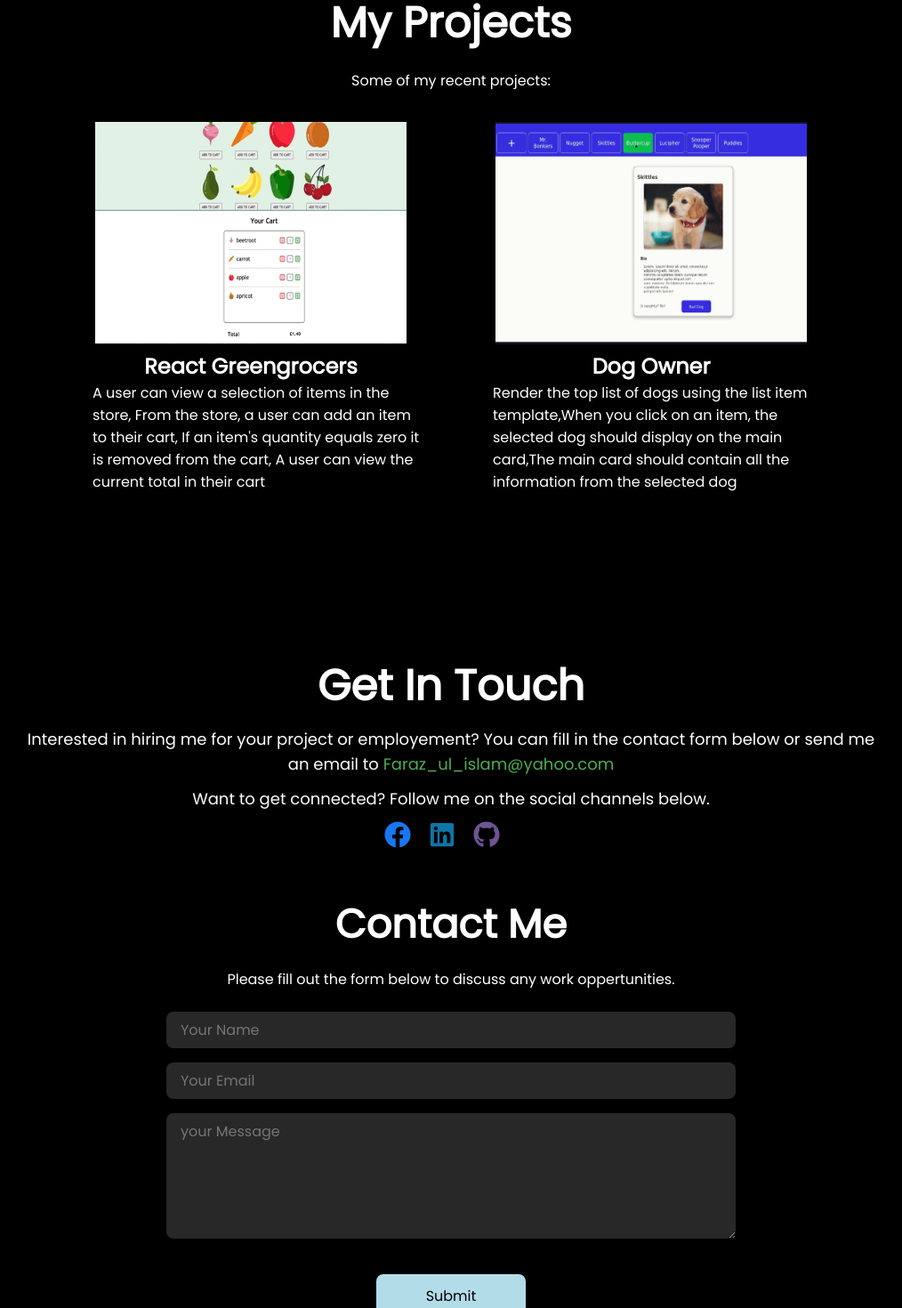
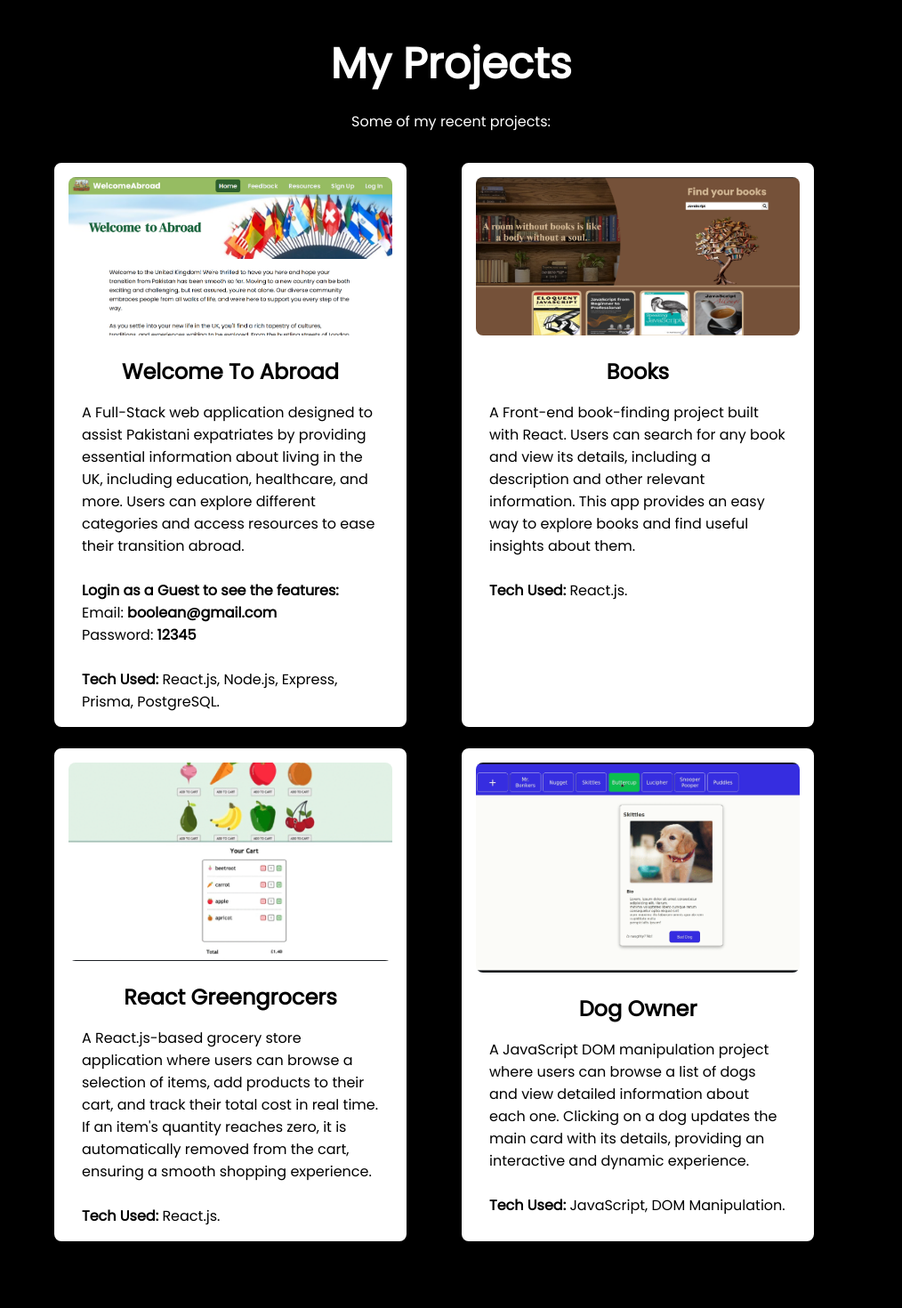
Before and after one commit to Faiza-tech/Portfolio, a React (Vite) app: page / in a window 1280 px wide. Shown: the part 2540-4010 px from the top of the page at 89% size, without its empty margins (133-1147 px from the left). Built offline with nearby package versions, Linux system fonts and the light colour scheme.

Commit message:
Updated Intro.jsx, About.jsx, Project.jsx, and CSS

```diff
--- a/src/components/About.jsx
+++ b/src/components/About.jsx
@@ -42,6 +42,7 @@ const About = () => {
               <h4>Backend Development:</h4>
               <ul>
                 <li>Node.js</li>
+                <li>C#</li>
                 <li>Express</li>
                 <li>PostgreSQL</li>
                 <li>Prisma</li>
@@ -57,15 +58,6 @@ const About = () => {
               </ul>
             </div>
 
-            <div className="skills-3">
-              <h4>Tools & Technologies:</h4>
-              <ul>
-                <li>Git & Version Control</li>
-                <li>Visual Studio Code</li>
-                <li>Responsive Design Frameworks (e.g: Bootstrap)</li>
-              </ul>
-            </div>
-
             <div className="skills-4">
               <h4>Soft Skills:</h4>
               <ul>
@@ -75,7 +67,16 @@ const About = () => {
               </ul>
             </div>
 
-
+            <div className="skills-3">
+              <h4>Tools & Technologies:</h4>
+              <ul>
+                <li>Git & Version Control</li>
+                <li>AWS (Amazon Web Services)</li>
+                <li>Tailwind CSS</li>
+                <li>Sass (Syntactically Awesome Stylesheets)</li>
+                <li>Responsive Design Frameworks (e.g: Bootstrap)</li>
+              </ul>
+            </div>
 
             <div className="skills-6">
               <h4>Project Management:</h4>
--- a/src/components/Intro.jsx
+++ b/src/components/Intro.jsx
@@ -14,7 +14,9 @@ const Intro = () => {
     link.click();
     document.body.removeChild(link);*/
       // Open the download link in a new window
-      window.open('https://app.enhancv.com/share/9632fa27/?utm_medium=growth&utm_campaign=share-resume&utm_source=dynamic', '_blank');
+      //window.open('https://app.enhancv.com/share/9632fa27/?utm_medium=growth&utm_campaign=share-resume&utm_source=dynamic', '_blank');
+      window.open(' https://app.enhancv.com/share/ba8e04d0', '_blank');
+      // https://app.enhancv.com/share/ba8e04d0
   }
 
   return (
--- a/src/components/Project.css
+++ b/src/components/Project.css
@@ -1,6 +1,7 @@
-#worksPort{
+
+#worksPort {
     min-height: calc(100vh - 4rem);
-    width:100vw;
+    width: 100vw;
     max-width: 60rem;
     display: flex;
     flex-direction: column;
@@ -10,87 +11,87 @@
     text-align: center;
     padding: 0 1rem;
 }
-.worksTitle{
+
+.worksTitle {
     margin: 1rem 0;
     font-size: 3rem;
 }
-.worksDesc{
+
+.worksDesc {
     font-weight: 300;
     font-size: 1rem;
     max-width: 45rem;
 }
-.worksImgs{
-    display: flex;
-    align-items: center;
+
+/* Grid Layout for Projects */
+.worksImgs {
+    display: grid;
+    grid-template-columns: repeat(auto-fit, minmax(300px, 1fr)); /* Adjusts based on available space */
+    gap: 20px;
+    width: 100%;
+    max-width: 65rem;
+    margin: 2rem auto;
+    padding: 0 1rem;
     justify-content: center;
-    width: 100vw;
-    gap: 50px;
-    max-width: 65rem;
-    flex-wrap: wrap;
-    margin: 2rem 0;
 }
-.worksImgs > .card > p{
+
+.card {
+    border: 2px solid black;
+    border-radius: 10px;
+    width: 100%;
+    max-width: 400px;
+    height: auto;
+    padding: 1rem;
+    background-color: white; /* Ensure a visible background */
+    color: black; /* Make text visible */
+    text-align: center;
+    box-shadow: 3px 3px 10px rgba(0, 0, 0, 0.1);
+    transition: transform 0.3s ease-in-out;
+}
+.card h1 {
+    margin-bottom: 1rem;
+    margin-top: 1rem;
+  }
+
+.card:hover {
+    transform: scale(1.05);
+}
+
+.card img {
+    width: 100%;
+    height: auto;
+    border-radius: 8px;
+}
+
+.worksImgs > .card > p {
     text-align: left;
-    padding: 0 5px 0 20px;
+    padding: 0 15px;
 }
-.card{
-    border: 2px solid black;
-    width: 400px;
-    height: 400px;
-}
-.workBtn{
+
+.workBtn {
     padding: 0.6rem 2.5rem;
     border: none;
     background: white;
     border-radius: 2rem;
     font-size: 1rem;
     margin: 3rem 0;
+    cursor: pointer;
+    transition: background 0.3s ease-in-out;
 }
 
-@media screen and (max-width:1150px) {
+.workBtn:hover {
+    background: lightgray;
+}
 
-    .card{
-        border: 2px solid black;
-        width: 400px;
-        height: 400px;
-        margin: 2rem;
+/* Responsive Design */
+@media screen and (max-width: 730px) {
+    .worksImgs {
+        padding: 0;
+        gap: 15px;
+    }
+
+    .card {
+        max-width: 90%;
+        margin: auto;
     }
 }
-@media screen and (max-width:1050px) {
-
-    .card{
-        border: 2px solid black;
-        width: 400px;
-        height: 400px;
-        margin: 2rem;
-    }
-}
-
-@media screen and (max-width:850px) {
-
-    .card{
-        border: 2px solid black;
-        width: 400px;
-        height: 400px;
-        margin: 2rem;
-    }
-}
-
-@media screen and (max-width:730px) {
-    .worksImgs{
-        display: flex;
-        align-items: center;
-        justify-content: center;
-        width: 100vw;
-        gap: 70px;
-        flex-wrap: wrap;
-        margin: 2rem 0;
-    }
-    .card{
-        border: 2px solid black;
-        width: 400px;
-        height: 400px;
-        margin: 2rem;
-    }
-
-}
--- a/src/components/Project.jsx
+++ b/src/components/Project.jsx
@@ -1,6 +1,8 @@
 import React from 'react'
 import '../components/Project.css'
 //import Portfolio from '../assets/brewery.png'
+import Abroad from '../assets/welcome Abroad.png'
+import Book from '../assets/Books.png'
 import Green from '../assets/reactGrenGrocers.png'
 import Dog from '../assets/dogOwner.png'
 
@@ -12,6 +14,45 @@ const Project = () => {
 
       <div className="worksImgs">
 
+
+
+        <div className="card">
+
+          <a href="https://welcomeabroad.netlify.app/" target="_blank" rel="noopener noreferrer">
+            <img src={Abroad} alt="" width={350} height={250} />
+          </a>
+          <h1>Welcome To Abroad</h1>
+
+          <p>
+            A Full-Stack web application designed to assist Pakistani expatriates by providing essential information about living in the UK, including education, healthcare, and more.
+            Users can explore different categories and access resources to ease their transition abroad.
+            <br /><br />
+            <strong>Login as a Guest to see the features:</strong><br />
+            Email: <strong>boolean@gmail.com</strong> <br />
+            Password: <strong>12345</strong>
+            <br /><br />
+            <strong>Tech Used:</strong> React.js, Node.js, Express, Prisma, PostgreSQL.
+          </p>
+
+
+        </div>
+
+        <div className="card">
+
+          <a href="https://bookfinding.netlify.app/" target="_blank" rel="noopener noreferrer">
+            <img src={Book} alt="" width={350} height={250} />
+          </a>
+          <h1>Books</h1>
+
+          <p>
+            A Front-end book-finding project built with React. Users can search for any book and view its details, including a description and other relevant information.
+            This app provides an easy way to explore books and find useful insights about them.
+            <br /><br />
+            <strong>Tech Used:</strong> React.js.
+          </p>
+
+        </div>
+
         <div className="card">
 
           <a href="https://github.com/Faiza-tech/react-greengrocers" target="_blank" rel="noopener noreferrer">
@@ -19,25 +60,38 @@ const Project = () => {
           </a>
           <h1>React Greengrocers</h1>
 
+
           <p>
+            A React.js-based grocery store application where users can browse a selection of items, add products to their cart, and track their total cost in real time.
+            If an item's quantity reaches zero, it is automatically removed from the cart, ensuring a smooth shopping experience.
+            <br /><br />
+            <strong>Tech Used:</strong> React.js.
+          </p>
+          {/* <p>
             A user can view a selection of items in the store,
             From the store, a user can add an item to their cart,
             If an item's quantity equals zero it is removed from the cart,
             A user can view the current total in their cart
-          </p>
+          </p>*/}
+
         </div>
 
         <div className="card">
 
-
           <a href="https://github.com/Faiza-tech/js-dom-dog-owners" target="_blank" rel="noopener noreferrer">
-          <img src={Dog} alt="" width={350} height={250} />
+            <img src={Dog} alt="" width={350} height={250} />
           </a>
           <h1>Dog Owner</h1>
 
-          <p>Render the top list of dogs using the list item template,When you click on an item, the selected dog should display on the main card,The main card should contain all the information from the selected dog </p>
+          {/* <p>Render the top list of dogs using the list item template,When you click on an item, the selected dog should display on the main card,The main card should contain all the information from the selected dog </p>*/}
+          <p>
+            A JavaScript DOM manipulation project where users can browse a list of dogs and view detailed information about each one.
+            Clicking on a dog updates the main card with its details, providing an interactive and dynamic experience.
+            <br /><br />
+            <strong>Tech Used:</strong> JavaScript, DOM Manipulation.
+          </p>
+
         </div>
-
 
       </div>
 
```
Also changed, not shown: src/assets/Books.png (added), src/assets/welcome Abroad.png (added).
